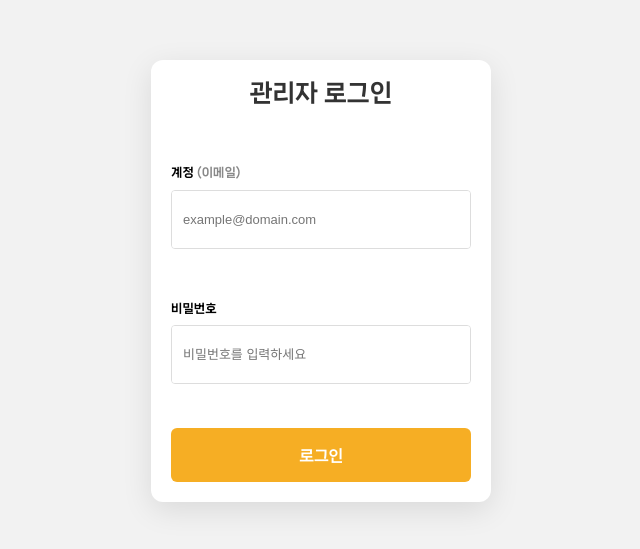
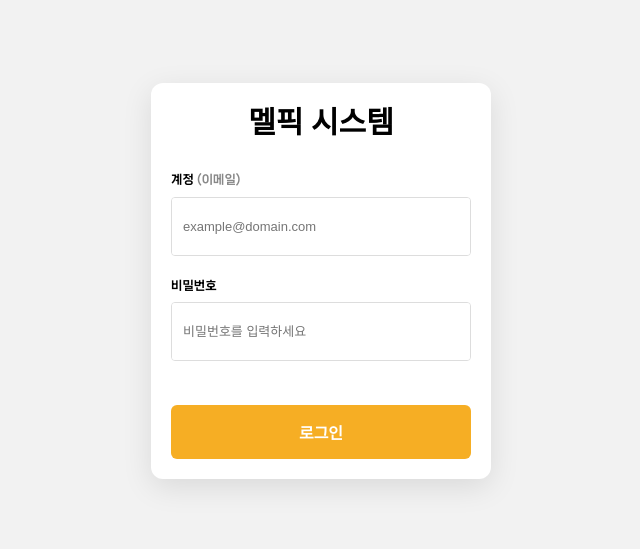
Before and after one commit to me1pik/Admin_Front, a React (Vite) app: page /login in a window 1280 px wide. Shown: the part 119-668 px from the top of the page, without its empty margins (319-959 px from the left). Built offline with nearby package versions, Linux system fonts and the light colour scheme.

Commit message:
fix : Login 구조 수정

```diff
--- a/src/components/InputField.tsx
+++ b/src/components/InputField.tsx
@@ -160,7 +160,6 @@ const InputContainer = styled.div`
   display: flex;
   flex-direction: column;
   width: 100%;
-  margin-top: 30px;
 `;
 
 const Label = styled.label<{ $isEmpty: boolean }>`
--- a/src/pages/Login.tsx
+++ b/src/pages/Login.tsx
@@ -63,7 +63,7 @@ const Login: React.FC = () => {
     <Container>
       <LoginContainer>
         <Header>
-          <Title>관리자 로그인</Title>
+          <Title>멜픽 시스템</Title>
         </Header>
         <Form onSubmit={handleSubmit(onSubmit)}>
           <Controller
@@ -153,8 +153,13 @@ const Header = styled.div`
 
 const Title = styled.h2`
   margin: 0;
-  font-size: 24px;
-  color: #333;
+  font-family: 'NanumSquare Neo OTF';
+  font-style: normal;
+  font-weight: 700;
+  font-size: 30px;
+  line-height: 40px;
+
+  color: #000000;
 `;
 
 const Form = styled.form`
```
